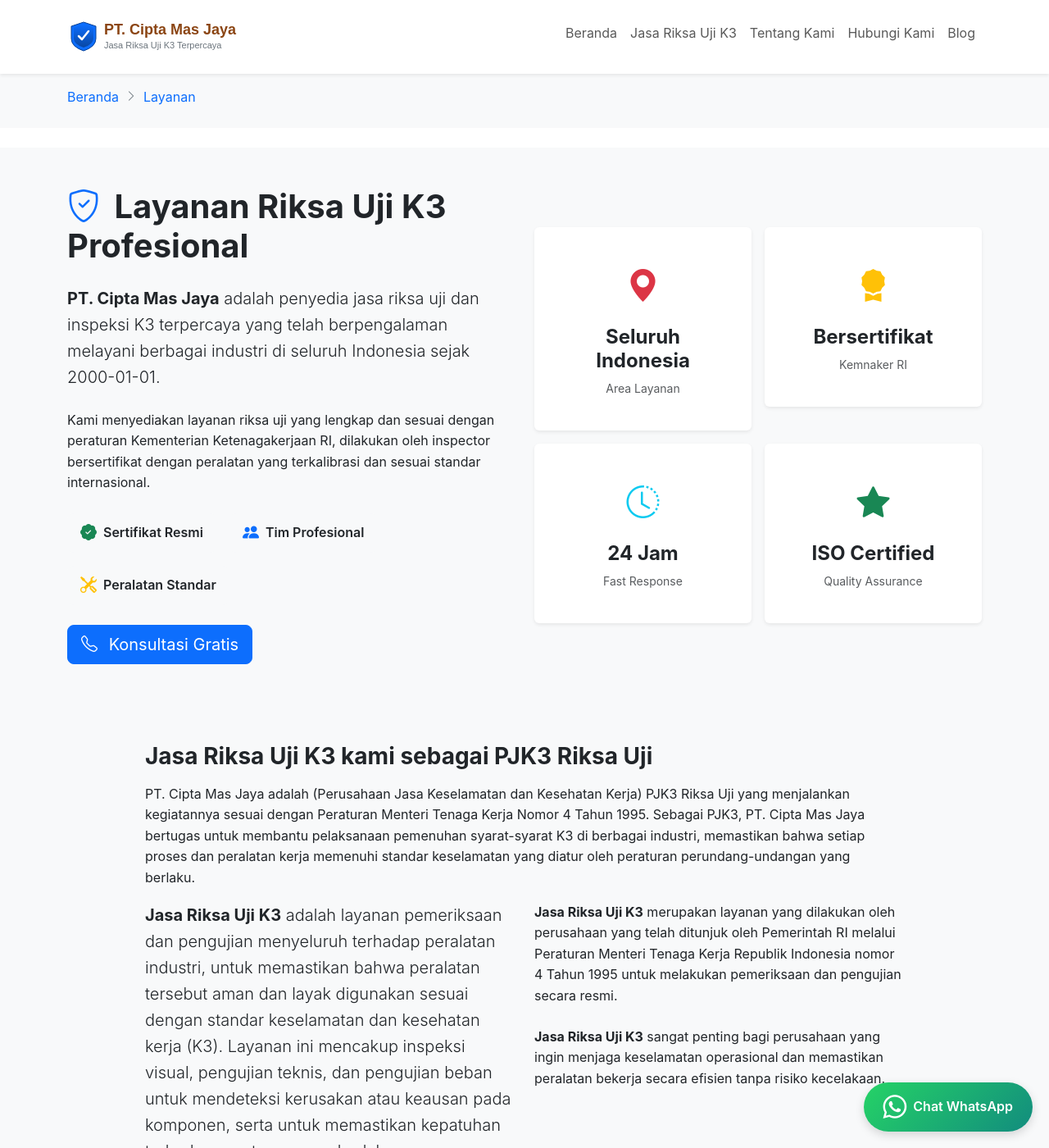
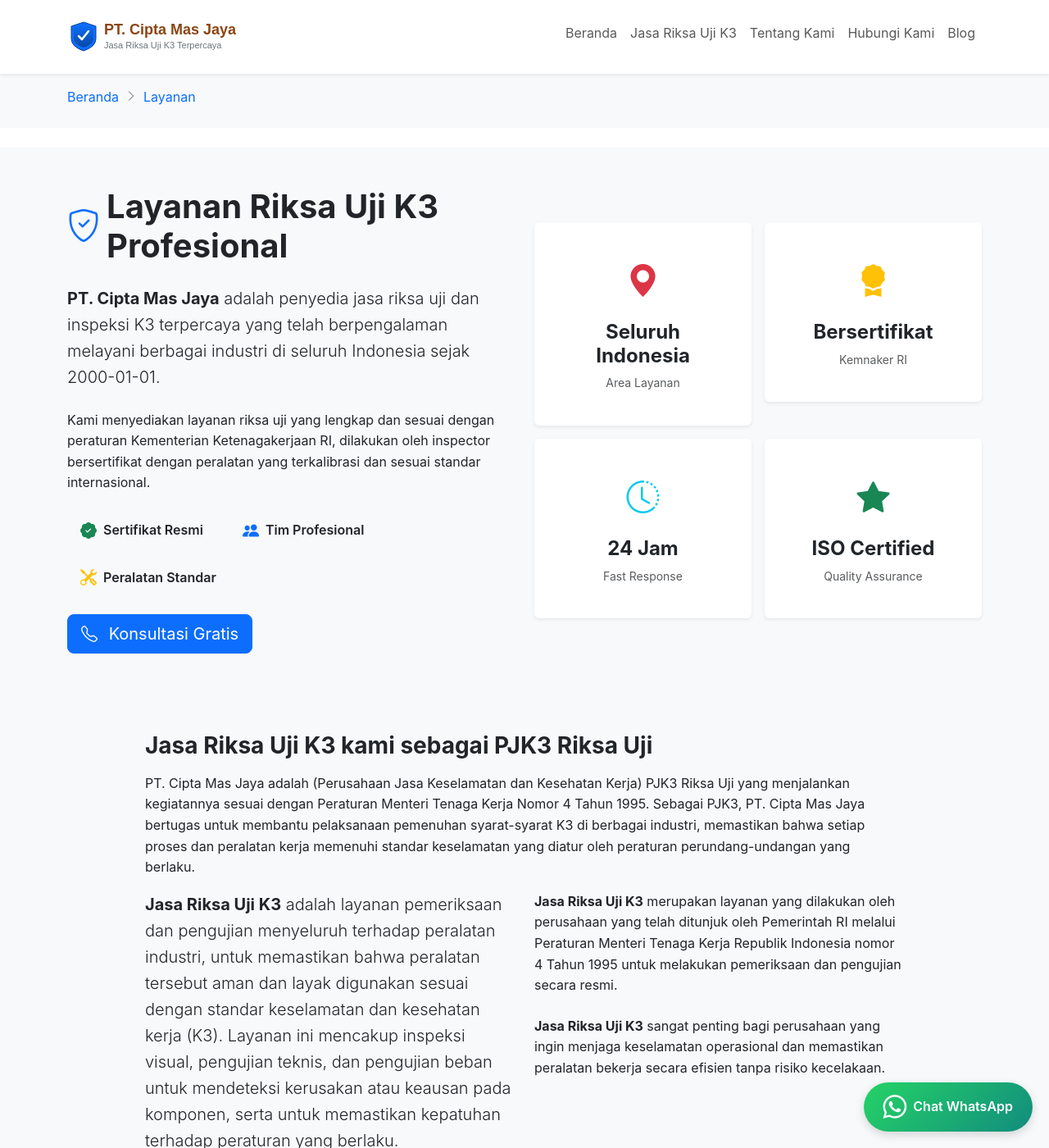
Before and after one commit to ciptamasjaya/cmj.github.io, a Jekyll site: the page built from layanan.html, in a window 1280 px wide and 1400 px high. Shown: the whole window at 82% size. Built offline with Jekyll 4.4.1, drawn with Linux system fonts in a browser that asks for light colours.

Commit message:
Add icon-text alignment utility classes and apply to service intro
CSS Utilities Added:
- .icon-text: Standard icon-text alignment with 0.5rem gap
- .icon-text-sm: Smaller gap variant (0.25rem)
- .icon-text-lg: Larger gap variant (0.75rem)
- All variants use inline-flex with align-items center
- Icons have flex-shrink: 0 to prevent resizing

Applied to block--service-intro.html:
- H1 heading now uses .icon-text for perfect icon alignment
- Feature badges use .icon-text for consistent spacing
- Removed manual me-2 spacing (now handled by gap)
- Wrap text in span for proper flexbox behavior

Benefits:
- Consistent vertical alignment of icons with text
- Reusable utility class for entire site
- Better control over icon-text spacing
- Responsive and accessible

🤖 Generated with [Claude Code](https://claude.com/claude-code)

Co-Authored-By: Claude <noreply@anthropic.com>

```diff
--- a/_includes/reusable/block--service-intro.html
+++ b/_includes/reusable/block--service-intro.html
@@ -40,9 +40,9 @@ Usage:
            | replace: '{company_name}', site.business.name
            | replace: '{founding_year}', site.business.foundingDate | date: "%Y" %}
 
-        <h1 class="h1 fw-bold mb-4">
-          <i class="bi {{ site.data.service_intro.heading.icon }} {{ site.data.service_intro.heading.icon_color }} me-2"></i>
-          {{ site.data.service_intro.heading.title }}
+        <h1 class="h1 fw-bold mb-4 icon-text">
+          <i class="bi {{ site.data.service_intro.heading.icon }} {{ site.data.service_intro.heading.icon_color }}"></i>
+          <span>{{ site.data.service_intro.heading.title }}</span>
         </h1>
 
         <p class="lead mb-4">
@@ -55,8 +55,8 @@ Usage:
 
         <div class="d-flex flex-wrap gap-3 mb-4">
           {% for badge in site.data.service_intro.feature_badges %}
-          <div class="feature-badge">
-            <i class="bi {{ badge.icon }} {{ badge.icon_color }} fs-5 me-2"></i>
+          <div class="feature-badge icon-text">
+            <i class="bi {{ badge.icon }} {{ badge.icon_color }} fs-5"></i>
             <span class="fw-semibold">{{ badge.text }}</span>
           </div>
           {% endfor %}
--- a/assets/css/_components.scss
+++ b/assets/css/_components.scss
@@ -1152,6 +1152,46 @@
 }
 
 // ----------------------------------------------------------------------------
+// Icon Text Alignment Utilities
+// ----------------------------------------------------------------------------
+
+// Utility class untuk menyelaraskan icon dengan text secara vertikal
+.icon-text {
+  display: inline-flex !important;
+  align-items: center !important;
+  gap: 0.5rem;
+
+  i, svg {
+    flex-shrink: 0; // Icon tidak mengecil
+    line-height: 1; // Pastikan line-height konsisten
+  }
+}
+
+// Variant dengan gap yang lebih kecil
+.icon-text-sm {
+  display: inline-flex !important;
+  align-items: center !important;
+  gap: 0.25rem;
+
+  i, svg {
+    flex-shrink: 0;
+    line-height: 1;
+  }
+}
+
+// Variant dengan gap yang lebih besar
+.icon-text-lg {
+  display: inline-flex !important;
+  align-items: center !important;
+  gap: 0.75rem;
+
+  i, svg {
+    flex-shrink: 0;
+    line-height: 1;
+  }
+}
+
+// ----------------------------------------------------------------------------
 // Responsive Utilities
 // ----------------------------------------------------------------------------
 
```
